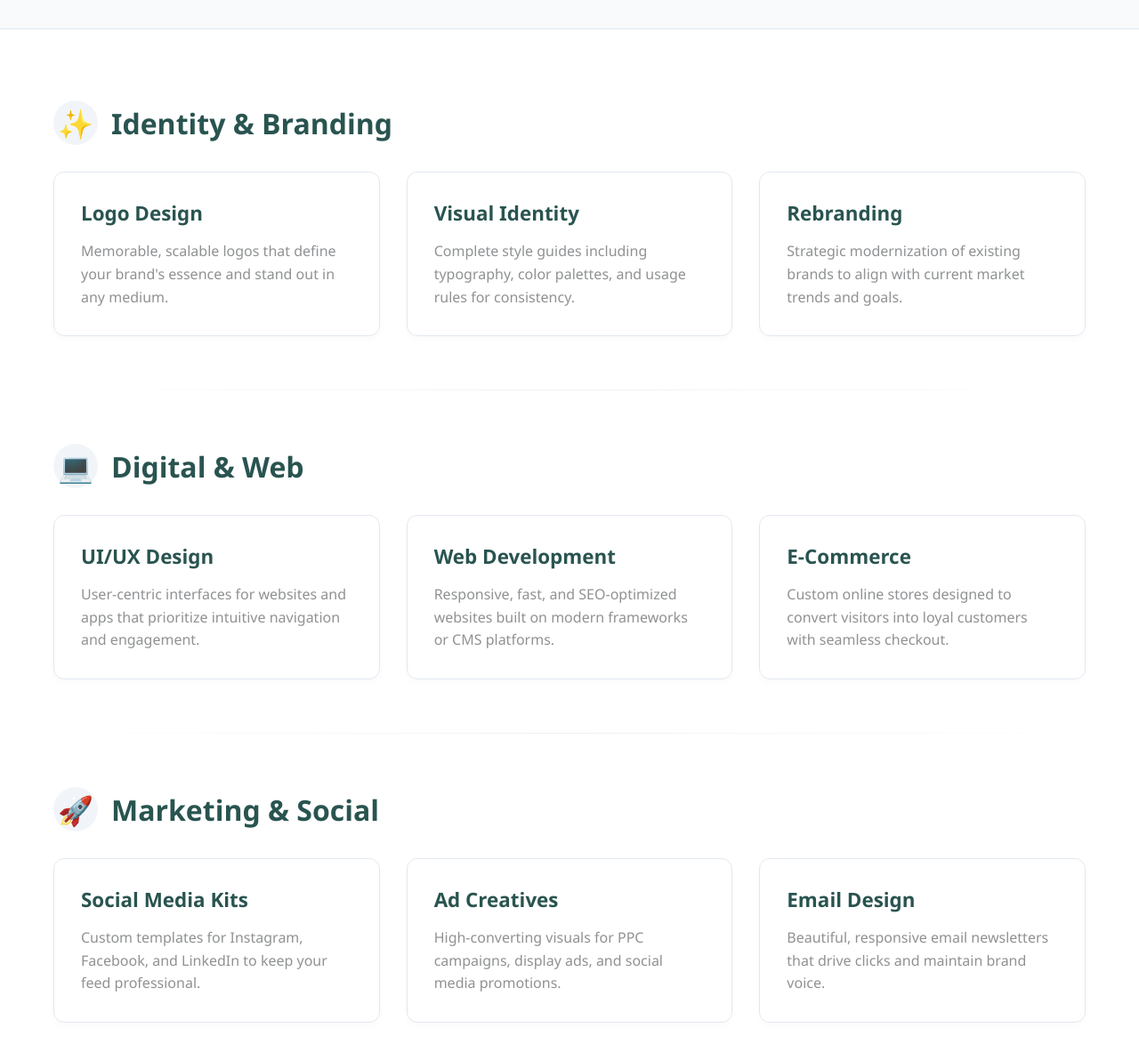
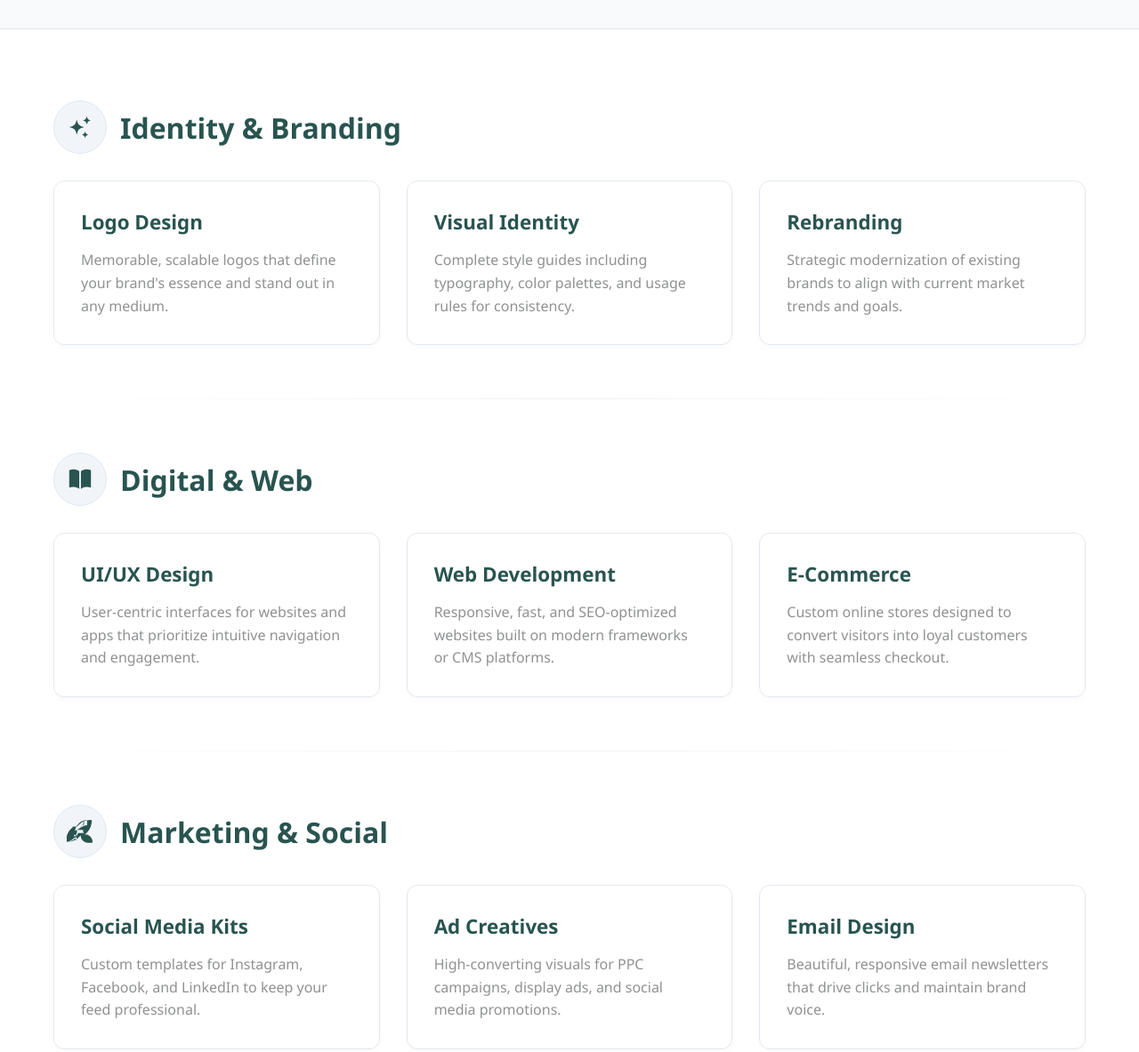
Before and after one commit to smuhammadbilalh/ugraphics, a plain HTML site: page services.html in a window 1280 px wide. Shown: the part 320-1503 px from the top of the page at 89% size. Drawn offline with Linux system fonts and the light colour scheme.

Commit message:
services page updtaed

```diff
--- a/css/services.css
+++ b/css/services.css
@@ -1,10 +1,10 @@
 /* =========================================
-   SERVICES PAGE STYLES
+   SERVICES PAGE STYLES (SVG Update)
    ========================================= */
 
 /* 1. Header Section */
 .services-header {
-    padding: 140px 0 60px; /* Spacing for fixed nav */
+    padding: 140px 0 60px;
     background: #f8fafc;
     text-align: center;
     border-bottom: 1px solid var(--divider-color);
@@ -43,12 +43,36 @@
     margin-bottom: 30px;
 }
 
+/* The Icon Wrapper */
 .category-icon {
-    font-size: 2rem;
-    background: #f1f5f9;
-    width: 50px; height: 50px;
-    display: flex; align-items: center; justify-content: center;
+    width: 60px;
+    height: 60px;
+    background: #f1f5f9; /* Light Grey BG */
+    display: flex;
+    align-items: center;
+    justify-content: center;
     border-radius: 50%;
+    /* Subtle border */
+    border: 1px solid var(--divider-color);
+    transition: transform 0.3s ease;
+}
+
+/* The SVG itself */
+.category-icon svg {
+    width: 30px;
+    height: 30px;
+    color: var(--primary); /* Brand Teal */
+}
+
+/* Hover Effect on Icon */
+.service-category:hover .category-icon {
+    transform: scale(1.1) rotate(5deg);
+    background: var(--primary);
+    border-color: var(--primary);
+}
+
+.service-category:hover .category-icon svg {
+    color: #ffffff; /* Turn white on hover */
 }
 
 .category-title h2 {
--- a/services.html
+++ b/services.html
@@ -33,8 +33,7 @@
 
             <div class="nav-socials">
                 <div class="divider-line"></div>
-                <a href="#" class="social-btn whatsapp" title="WhatsApp">
-                    <svg viewBox="0 0 24 24" fill="currentColor"><path d="M17.472 14.382c-.297-.149-1.758-.867-2.03-.967-.273-.099-.471-.148-.67.15-.197.297-.767.966-.94 1.164-.173.199-.347.223-.644.075-.297-.15-1.255-.463-2.39-1.475-.883-.788-1.48-1.761-1.653-2.059-.173-.297-.018-.458.13-.606.134-.133.298-.347.446-.52.149-.174.198-.298.298-.497.099-.198.05-.371-.025-.52-.075-.149-.669-1.612-.916-2.207-.242-.579-.487-.5-.669-.51-.173-.008-.371-.01-.57-.01-.198 0-.52.074-.792.372-.272.297-1.04 1.016-1.04 2.479 0 1.462 1.065 2.875 1.213 3.074.149.198 2.096 3.2 5.077 4.487.709.306 1.262.489 1.694.625.712.227 1.36.195 1.871.118.571-.085 1.758-.719 2.006-1.413.248-.694.248-1.289.173-1.413-.074-.124-.272-.198-.57-.347m-5.421 7.403h-.004a9.87 9.87 0 01-5.031-1.378l-.361-.214-3.741.982.998-3.648-.235-.374a9.86 9.86 0 01-1.51-5.26c.001-5.45 4.436-9.884 9.888-9.884 2.64 0 5.122 1.03 6.988 2.898a9.825 9.825 0 012.893 6.994c-.003 5.45-4.437 9.884-9.885 9.884m8.413-18.297A11.815 11.815 0 0012.05 0C5.495 0 .16 5.335.157 11.892c0 2.096.547 4.142 1.588 5.945L.057 24l6.305-1.654a11.882 11.882 0 005.683 1.448h.005c6.554 0 11.89-5.335 11.893-11.893a11.821 11.821 0 00-3.48-8.413Z" /></svg></a>
+                <a href="#" class="social-btn whatsapp"><svg viewBox="0 0 24 24" fill="currentColor"><path d="M17.472 14.382c-.297-.149-1.758-.867-2.03-.967-.273-.099-.471-.148-.67.15-.197.297-.767.966-.94 1.164-.173.199-.347.223-.644.075-.297-.15-1.255-.463-2.39-1.475-.883-.788-1.48-1.761-1.653-2.059-.173-.297-.018-.458.13-.606.134-.133.298-.347.446-.52.149-.174.198-.298.298-.497.099-.198.05-.371-.025-.52-.075-.149-.669-1.612-.916-2.207-.242-.579-.487-.5-.669-.51-.173-.008-.371-.01-.57-.01-.198 0-.52.074-.792.372-.272.297-1.04 1.016-1.04 2.479 0 1.462 1.065 2.875 1.213 3.074.149.198 2.096 3.2 5.077 4.487.709.306 1.262.489 1.694.625.712.227 1.36.195 1.871.118.571-.085 1.758-.719 2.006-1.413.248-.694.248-1.289.173-1.413-.074-.124-.272-.198-.57-.347m-5.421 7.403h-.004a9.87 9.87 0 01-5.031-1.378l-.361-.214-3.741.982.998-3.648-.235-.374a9.86 9.86 0 01-1.51-5.26c.001-5.45 4.436-9.884 9.888-9.884 2.64 0 5.122 1.03 6.988 2.898a9.825 9.825 0 012.893 6.994c-.003 5.45-4.437 9.884-9.885 9.884m8.413-18.297A11.815 11.815 0 0012.05 0C5.495 0 .16 5.335.157 11.892c0 2.096.547 4.142 1.588 5.945L.057 24l6.305-1.654a11.882 11.882 0 005.683 1.448h.005c6.554 0 11.89-5.335 11.893-11.893a11.821 11.821 0 00-3.48-8.413Z" /></svg></a>
                 <a href="#" class="social-btn facebook"><svg viewBox="0 0 24 24" fill="currentColor"><path d="M9.101 23.691v-7.98H6.627v-3.667h2.474v-1.58c0-4.085 1.848-5.978 5.858-5.978.401 0 .955.042 1.468.103a8.68 8.68 0 0 1 1.141.195v3.325a8.623 8.623 0 0 0-.653-.036c-2.148 0-2.971.956-2.971 3.594v.376h3.428l-.342 3.667h-3.086v7.98c-.453.076-1.522.247-2.922.247-1.127 0-1.685-.052-1.922-.095z"/></svg></a>
             </div>
 
@@ -53,8 +52,8 @@
         <a href="index.html" onclick="closeMobileMenu()">Home</a>
         <a href="portfolio.html" onclick="closeMobileMenu()">Portfolio</a>
         <a href="#" class="active" onclick="closeMobileMenu()">Services</a>
-        <a href="index.html#team" onclick="closeMobileMenu()">Team</a>
-        <a href="#contact" onclick="closeMobileMenu()">Contact</a>
+        <a href="developers.html" onclick="closeMobileMenu()">The Team</a>
+        <a href="contact.html" onclick="closeMobileMenu()">Contact</a>
         <div class="mobile-socials">
             <a href="#" class="social-btn whatsapp"><svg viewBox="0 0 24 24" fill="currentColor"><path d="M17.472 14.382c-.297-.149-1.758-.867-2.03-.967-.273-.099-.471-.148-.67.15-.197.297-.767.966-.94 1.164-.173.199-.347.223-.644.075-.297-.15-1.255-.463-2.39-1.475-.883-.788-1.48-1.761-1.653-2.059-.173-.297-.018-.458.13-.606.134-.133.298-.347.446-.52.149-.174.198-.298.298-.497.099-.198.05-.371-.025-.52-.075-.149-.669-1.612-.916-2.207-.242-.579-.487-.5-.669-.51-.173-.008-.371-.01-.57-.01-.198 0-.52.074-.792.372-.272.297-1.04 1.016-1.04 2.479 0 1.462 1.065 2.875 1.213 3.074.149.198 2.096 3.2 5.077 4.487.709.306 1.262.489 1.694.625.712.227 1.36.195 1.871.118.571-.085 1.758-.719 2.006-1.413.248-.694.248-1.289.173-1.413-.074-.124-.272-.198-.57-.347m-5.421 7.403h-.004a9.87 9.87 0 01-5.031-1.378l-.361-.214-3.741.982.998-3.648-.235-.374a9.86 9.86 0 01-1.51-5.26c.001-5.45 4.436-9.884 9.888-9.884 2.64 0 5.122 1.03 6.988 2.898a9.825 9.825 0 012.893 6.994c-.003 5.45-4.437 9.884-9.885 9.884m8.413-18.297A11.815 11.815 0 0012.05 0C5.495 0 .16 5.335.157 11.892c0 2.096.547 4.142 1.588 5.945L.057 24l6.305-1.654a11.882 11.882 0 005.683 1.448h.005c6.554 0 11.89-5.335 11.893-11.893a11.821 11.821 0 00-3.48-8.413Z" /></svg></a>
             <a href="#" class="social-btn facebook"><svg viewBox="0 0 24 24" fill="currentColor"><path d="M9.101 23.691v-7.98H6.627v-3.667h2.474v-1.58c0-4.085 1.848-5.978 5.858-5.978.401 0 .955.042 1.468.103a8.68 8.68 0 0 1 1.141.195v3.325a8.623 8.623 0 0 0-.653-.036c-2.148 0-2.971.956-2.971 3.594v.376h3.428l-.342 3.667h-3.086v7.98c-.453.076-1.522.247-2.922.247-1.127 0-1.685-.052-1.922-.095z"/></svg></a>
@@ -73,7 +72,9 @@
 
             <div class="service-category">
                 <div class="category-title">
-                    <span class="category-icon">✨</span>
+                    <div class="category-icon">
+                        <svg viewBox="0 0 24 24" fill="currentColor"><path d="M9.813 15.904L9 18.75l-.813-2.846a4.5 4.5 0 00-3.09-3.09L2.25 12l2.846-.813a4.5 4.5 0 003.09-3.09L9 5.25l.813 2.846a4.5 4.5 0 003.09 3.09L15.75 12l-2.846.813a4.5 4.5 0 00-3.09 3.09zM18.259 8.715L18 9.75l-.259-1.035a3.375 3.375 0 00-2.455-2.456L14.25 6l1.036-.259a3.375 3.375 0 002.455-2.456L18 2.25l.259 1.035a3.375 3.375 0 002.456 2.456L21.75 6l-1.035.259a3.375 3.375 0 00-2.456 2.456zM16.894 20.567L16.5 21.75l-.394-1.183a2.25 2.25 0 00-1.423-1.423L13.5 18.75l1.183-.394a2.25 2.25 0 001.423-1.423l.394-1.183.394 1.183a2.25 2.25 0 001.423 1.423l1.183.394-1.183.394a2.25 2.25 0 00-1.423 1.423z"/></svg>
+                    </div>
                     <h2>Identity & Branding</h2>
                 </div>
                 <div class="services-grid">
@@ -96,7 +97,9 @@
 
             <div class="service-category">
                 <div class="category-title">
-                    <span class="category-icon">💻</span>
+                    <div class="category-icon">
+                        <svg viewBox="0 0 24 24" fill="currentColor"><path d="M11.25 4.533A9.707 9.707 0 006 3a9.735 9.735 0 00-3.25.555.75.75 0 00-.5.707v14.25a.75.75 0 001 .707A8.237 8.237 0 016 18.75c1.995 0 3.823.707 5.25 1.886V4.533zM12.75 20.636A8.214 8.214 0 0118 18.75c.966 0 1.89.166 2.75.47a.75.75 0 001-.708V4.262a.75.75 0 00-.5-.707A9.735 9.735 0 0018 3a9.707 9.707 0 00-5.25 1.533v16.103z"/></svg>
+                    </div>
                     <h2>Digital & Web</h2>
                 </div>
                 <div class="services-grid">
@@ -119,7 +122,9 @@
 
             <div class="service-category">
                 <div class="category-title">
-                    <span class="category-icon">🚀</span>
+                    <div class="category-icon">
+                        <svg viewBox="0 0 24 24" fill="currentColor"><path fill-rule="evenodd" d="M9.315 7.584C12.195 3.883 16.695 1.5 21.75 1.5a.75.75 0 01.75.75c0 5.056-2.383 9.555-6.084 12.436h.06c3.735 0 6.75 3.015 6.75 6.75 0 .5-.5.75-.75.75h-3.25c-3.735 0-6.75-3.015-6.75-6.75v-.061c-2.88 3.701-7.38 6.084-12.436 6.084a.75.75 0 01-.75-.75c0-5.056 2.383-9.555 6.084-12.436V7.584zm7.5 8.64c-1.31-1.552-2.126-3.541-2.212-5.714H9.375v.06c0 6.005-4.87 10.875-10.875 10.875h1.299c4.965 0 9.099-3.483 10.33-8.125h4.686zM6.626 14.604c.086 2.173.902 4.162 2.212 5.714v-4.686a12.41 12.41 0 01-2.212-1.028zm5.979-5.979c1.552-1.31 3.541-2.126 5.714-2.212V1.727c-6.005 0-10.875 4.87-10.875 10.875v-1.299c4.642-1.23 8.125-5.365 8.125-10.33v4.686c-1.064.63-2.035 1.378-2.964 2.212z" clip-rule="evenodd"/></svg>
+                    </div>
                     <h2>Marketing & Social</h2>
                 </div>
                 <div class="services-grid">
@@ -142,7 +147,9 @@
 
             <div class="service-category">
                 <div class="category-title">
-                    <span class="category-icon">🎬</span>
+                    <div class="category-icon">
+                        <svg viewBox="0 0 24 24" fill="currentColor"><path fill-rule="evenodd" d="M2.25 12c0-5.385 4.365-9.75 9.75-9.75s9.75 4.365 9.75 9.75-4.365 9.75-9.75 9.75S2.25 17.385 2.25 12zm14.024-.983a1.125 1.125 0 010 1.966l-5.603 3.113A1.125 1.125 0 019 15.113V8.887c0-.857.921-1.4 1.671-.983l5.603 3.113z" clip-rule="evenodd"/></svg>
+                    </div>
                     <h2>Motion & Multimedia</h2>
                 </div>
                 <div class="services-grid">
```
Lines whose indentation alone changed are shown as unchanged.
